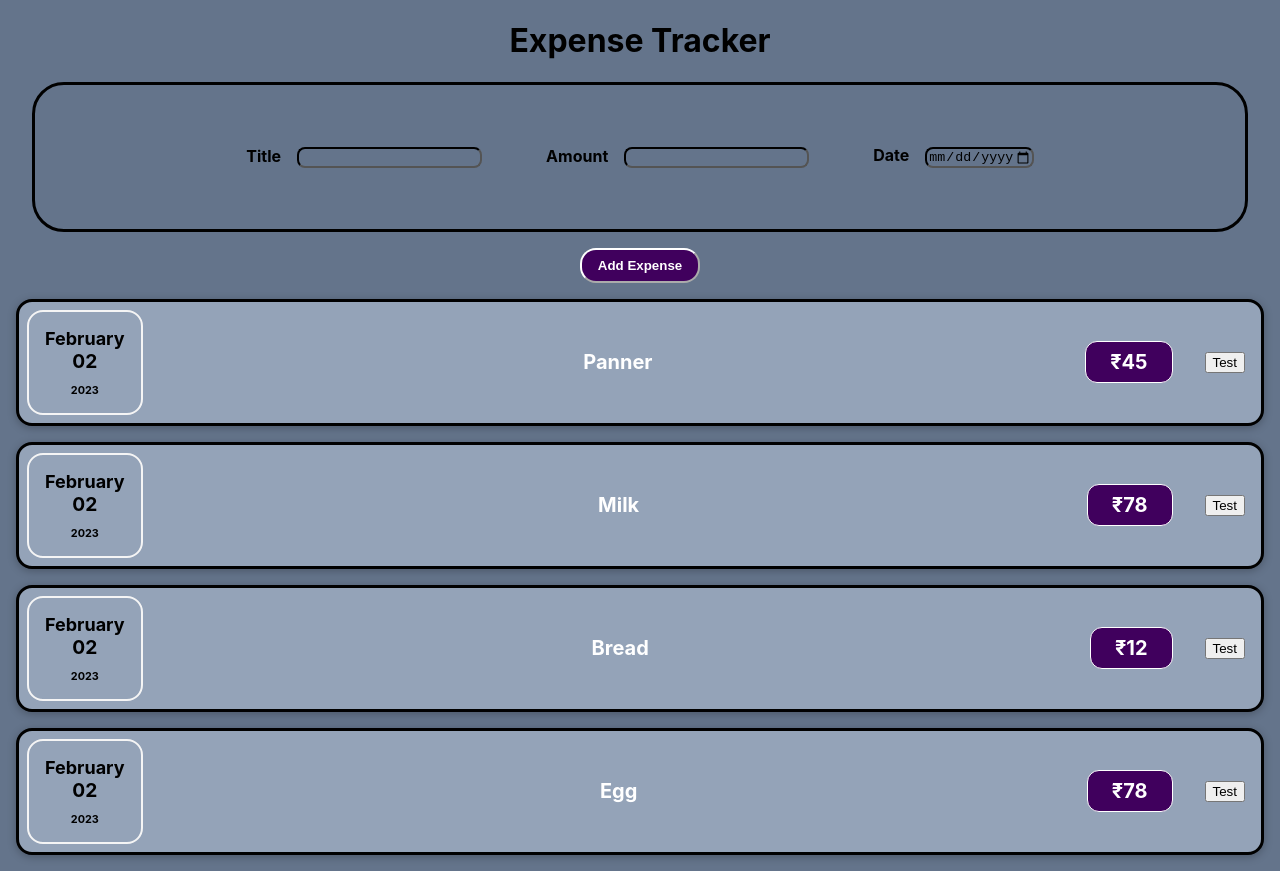
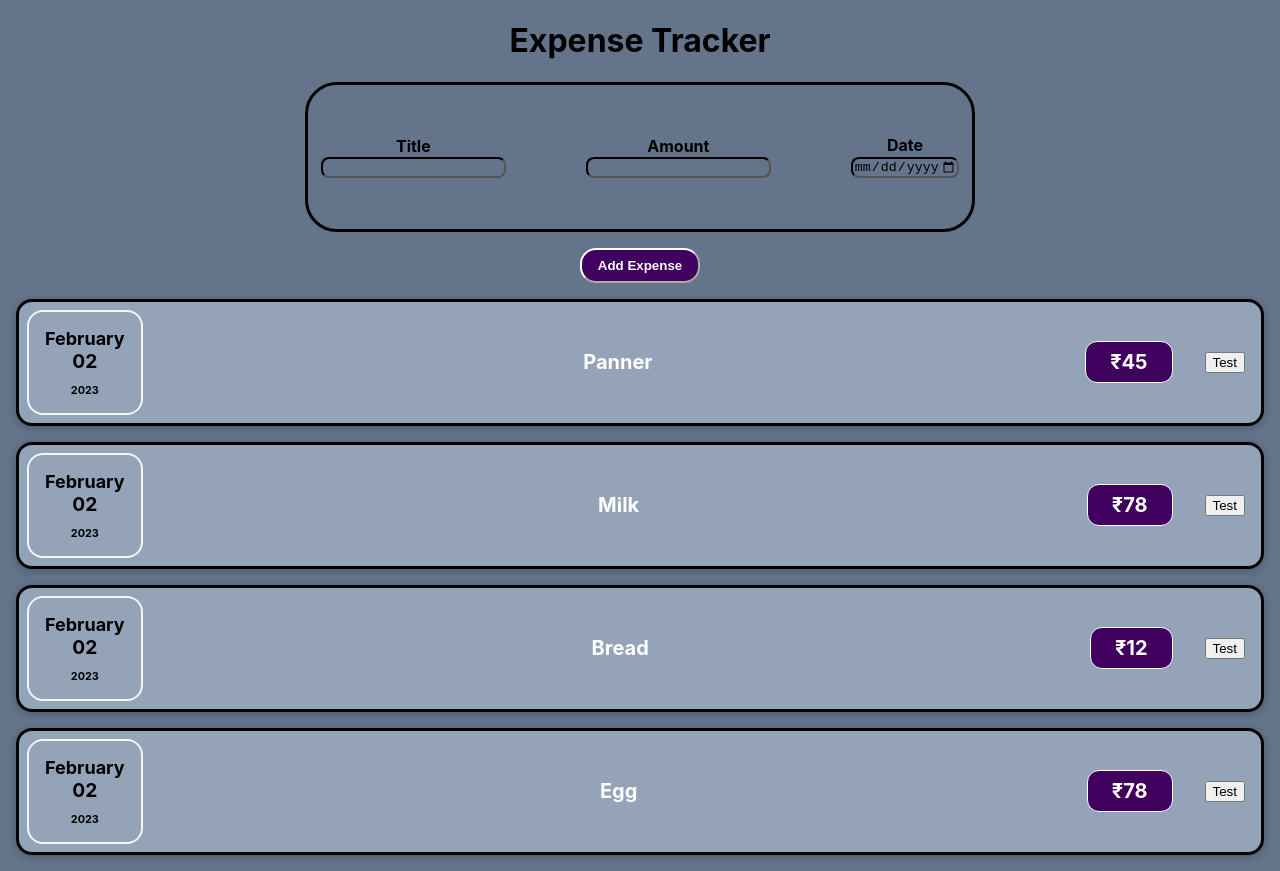
Before and after one commit to himanshu-pixel/expense-tracker, a React (Create React App) app: page / in a window 1280 px wide. Built offline with nearby package versions, Linux system fonts and the light colour scheme.

Commit message:
inital commit

```diff
--- a/src/components/ExpenseForm.css
+++ b/src/components/ExpenseForm.css
@@ -8,12 +8,16 @@
   margin-left: 2rem;
   margin-right: 2rem;
   height: 10vh;
+  max-width: 600px;
+  margin: auto;
 }
 input {
   border-radius: 0.5rem;
   border-color: black;
   background-color: #64748b;
-  margin-left: 1rem;
+  margin-left: 0.5rem;
+  margin-right: 0.5rem;
+  cursor: pointer;
 }
 label {
   font-weight: bolder;
```
